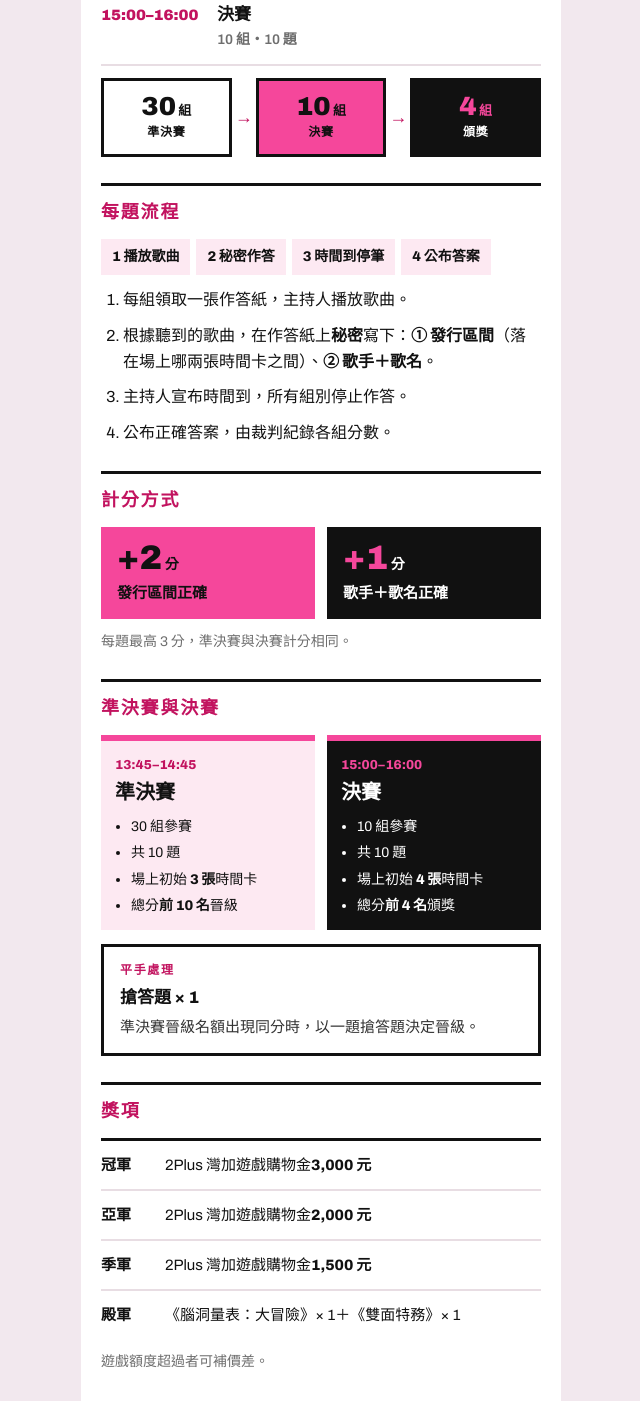
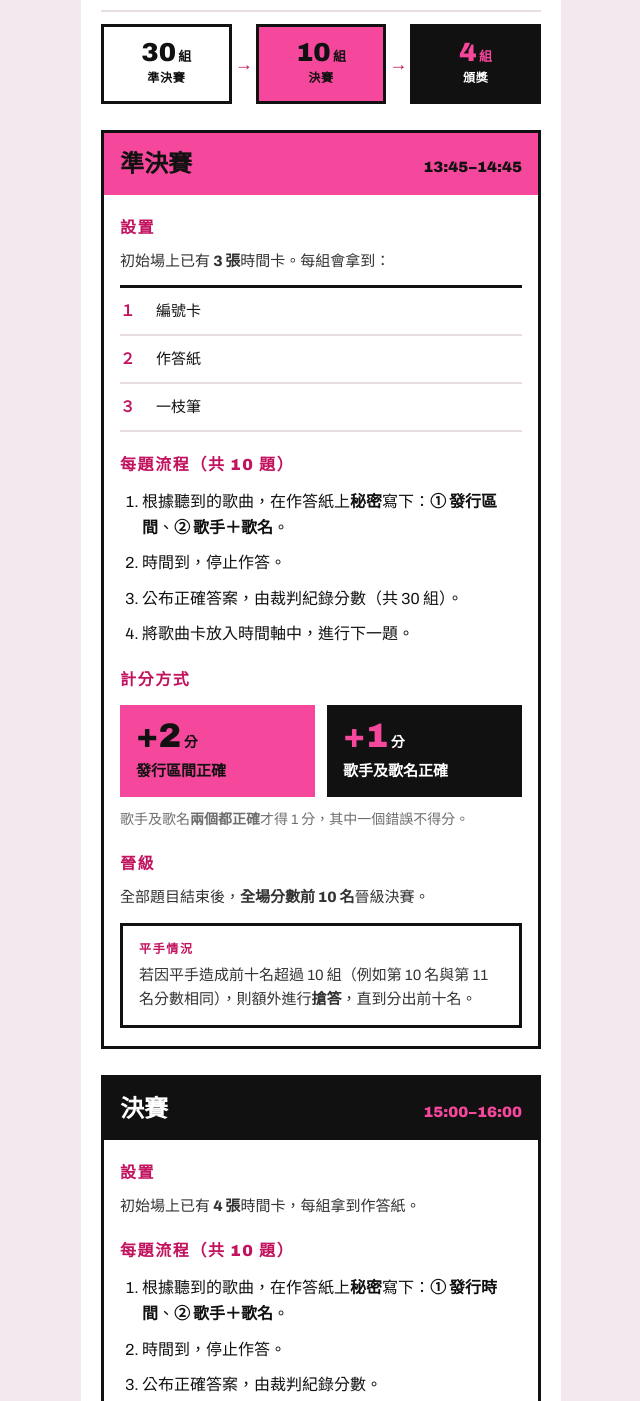
Before and after one commit to 2plusgame-byte/hitster_games, a plain HTML site: page index.html in a window 1280 px wide. Shown: the part 2064-3465 px from the top of the page, without its empty margins (319-959 px from the left). Drawn offline with Linux system fonts and the light colour scheme.

Commit message:
冠軍賽區塊更新：時間表、準決賽與決賽規則（決賽改為發行時間計分）
Co-Authored-By: Claude Opus 5.5 <noreply@anthropic.com>

```diff
--- a/index.html
+++ b/index.html
@@ -272,6 +272,13 @@
   .tie .k { font-size: 12px; font-weight: 900; letter-spacing: .14em; color: var(--gold); }
   .tie .v { margin-top: 4px; font-weight: 800; }
   .tie .p { margin-top: 4px; }
+  .phase { margin-top: 26px; border: 3px solid var(--brown); padding: 0 16px 18px; }
+  .phase .ph { display: flex; justify-content: space-between; align-items: baseline; margin: 0 -16px; padding: 12px 16px; background: var(--yellow); }
+  .phase.dk .ph { background: var(--brown); color: #fff; }
+  .phase.dk .ph .tm { color: var(--yellow); }
+  .phase .ph .t { font-weight: 900; font-size: 24px; }
+  .phase .ph .tm { font-weight: 900; font-size: 15px; }
+  .phase .kicker { margin-top: 20px; font-size: 16px; }
 </style>
 </head>
 <body>
@@ -325,7 +332,7 @@
   </div>
 
   <nav class="jump">
-    <a href="#final">冠軍賽</a>
+    <a href="#final">冠軍賽(更新須知)</a>
     <a href="#signup">報名與退費</a>
     <a href="#notes">注意事項</a>
     <a href="#rules">比賽規章</a>
@@ -334,7 +341,7 @@
 
   <section id="final">
     <div class="shead dark">
-      <h2>冠軍賽</h2>
+      <h2>冠軍賽(更新須知)</h2>
       <span class="num">01</span>
     </div>
     <div class="sbody">
@@ -351,12 +358,11 @@
         <dd>各場預賽冠軍選手</dd>
       </dl>
 
-      <h3 class="kicker ruled">賽程</h3>
+      <h3 class="kicker ruled">時間表</h3>
       <div class="tl" style="margin-top:12px;">
-        <div class="slot rest"><span class="tm">13:00–13:30</span><span class="ev">報到</span></div>
+        <div class="slot rest"><span class="tm">13:00–13:30</span><span class="ev">選手報到</span></div>
         <div class="slot rest"><span class="tm">13:30–13:45</span><span class="ev">規則解說</span></div>
         <div class="slot"><span class="tm">13:45–14:45</span><span class="ev">準決賽<small>30 組・10 題</small></span></div>
-        <div class="slot rest"><span class="tm">14:45–15:00</span><span class="ev">中場休息</span></div>
         <div class="slot"><span class="tm">15:00–16:00</span><span class="ev">決賽<small>10 組・10 題</small></span></div>
       </div>
       <div class="funnel">
@@ -367,54 +373,67 @@
         <div class="b dk"><div class="v">4<small> 組</small></div><div class="l">頒獎</div></div>
       </div>
 
-      <h3 class="kicker ruled">每題流程</h3>
-      <div class="flow">
-        <span>1 播放歌曲</span>
-        <span>2 秘密作答</span>
-        <span>3 時間到停筆</span>
-        <span>4 公布答案</span>
+      <div class="phase">
+        <div class="ph"><span class="t">準決賽</span><span class="tm">13:45–14:45</span></div>
+
+        <h3 class="kicker">設置</h3>
+        <p class="p">初始場上已有 <strong>3 張</strong>時間卡。每組會拿到：</p>
+        <div class="kit">
+          <div class="r"><span class="a">１</span><span>編號卡</span></div>
+          <div class="r"><span class="a">２</span><span>作答紙</span></div>
+          <div class="r"><span class="a">３</span><span>一枝筆</span></div>
         </div>
+
+        <h3 class="kicker">每題流程（共 10 題）</h3>
         <ol class="plain">
-        <li>每組領取一張作答紙，主持人播放歌曲。</li>
-        <li>根據聽到的歌曲，在作答紙上<strong>秘密</strong>寫下：<strong>① 發行區間</strong>（落在場上哪兩張時間卡之間）、<strong>② 歌手＋歌名</strong>。</li>
-        <li>主持人宣布時間到，所有組別停止作答。</li>
-        <li>公布正確答案，由裁判紀錄各組分數。</li>
+          <li>根據聽到的歌曲，在作答紙上<strong>秘密</strong>寫下：<strong>① 發行區間</strong>、<strong>② 歌手＋歌名</strong>。</li>
+          <li>時間到，停止作答。</li>
+          <li>公布正確答案，由裁判紀錄分數（共 30 組）。</li>
+          <li>將歌曲卡放入時間軸中，進行下一題。</li>
         </ol>
 
-      <h3 class="kicker ruled">計分方式</h3>
+        <h3 class="kicker">計分方式</h3>
         <div class="score">
           <div class="a"><div class="num">+2<small> 分</small></div><div class="l">發行區間正確</div></div>
-        <div class="b"><div class="num">+1<small> 分</small></div><div class="l">歌手＋歌名正確</div></div>
+          <div class="b"><div class="num">+1<small> 分</small></div><div class="l">歌手及歌名正確</div></div>
         </div>
-      <p class="fine">每題最高 3 分，準決賽與決賽計分相同。</p>
+        <p class="fine">歌手及歌名<strong>兩個都正確</strong>才得 1 分，其中一個錯誤不得分。</p>
 
-      <h3 class="kicker ruled">準決賽與決賽</h3>
-      <div class="rounds">
-        <div>
-          <div class="tm">13:45–14:45</div>
-          <div class="t">準決賽</div>
-          <ul>
-            <li>30 組參賽</li>
-            <li>共 10 題</li>
-            <li>場上初始 <strong>3 張</strong>時間卡</li>
-            <li>總分<strong>前 10 名</strong>晉級</li>
-          </ul>
-        </div>
-        <div class="dk">
-          <div class="tm">15:00–16:00</div>
-          <div class="t">決賽</div>
-          <ul>
-            <li>10 組參賽</li>
-            <li>共 10 題</li>
-            <li>場上初始 <strong>4 張</strong>時間卡</li>
-            <li>總分<strong>前 4 名</strong>頒獎</li>
-          </ul>
+        <h3 class="kicker">晉級</h3>
+        <p class="p">全部題目結束後，<strong>全場分數前 10 名</strong>晉級決賽。</p>
+        <div class="tie">
+          <div class="k">平手情況</div>
+          <p class="p">若因平手造成前十名超過 10 組（例如第 10 名與第 11 名分數相同），則額外進行<strong>搶答</strong>，直到分出前十名。</p>
         </div>
       </div>
+
+      <div class="phase dk">
+        <div class="ph"><span class="t">決賽</span><span class="tm">15:00–16:00</span></div>
+
+        <h3 class="kicker">設置</h3>
+        <p class="p">初始場上已有 <strong>4 張</strong>時間卡，每組拿到作答紙。</p>
+
+        <h3 class="kicker">每題流程（共 10 題）</h3>
+        <ol class="plain">
+          <li>根據聽到的歌曲，在作答紙上<strong>秘密</strong>寫下：<strong>① 發行時間</strong>、<strong>② 歌手＋歌名</strong>。</li>
+          <li>時間到，停止作答。</li>
+          <li>公布正確答案，由裁判紀錄分數。</li>
+          <li>將歌曲卡放入時間軸中，進行下一題。</li>
+        </ol>
+
+        <h3 class="kicker">計分方式</h3>
+        <div class="score">
+          <div class="a"><div class="num">+5<small> 分</small></div><div class="l">發行時間正確</div></div>
+          <div class="b"><div class="num">+1<small> 分</small></div><div class="l">歌手及歌名正確</div></div>
+        </div>
+        <p class="fine">發行時間<strong>每相差一年 −1 分</strong>，最低 0 分（例：正確為 1998 年，寫 1996 年得 3 分）。歌手及歌名<strong>兩個都正確</strong>才得 1 分，其中一個錯誤不得分。</p>
+
+        <h3 class="kicker">比賽結果</h3>
+        <p class="p">全部題目結束後，<strong>分數前 4 名</strong>頒發獎品。</p>
         <div class="tie">
-        <div class="k">平手處理</div>
-        <div class="v">搶答題 × 1</div>
-        <p class="p">準決賽晉級名額出現同分時，以一題搶答題決定晉級。</p>
+          <div class="k">平手情況</div>
+          <p class="p">前四名若有平手（例如第 2、3 名平手，或第 4、5 名平手），則平手組額外進行<strong>搶答</strong>，直到分出名次。</p>
+        </div>
       </div>
 
       <h3 class="kicker ruled">獎項</h3>
```
Lines whose indentation alone changed are shown as unchanged.
